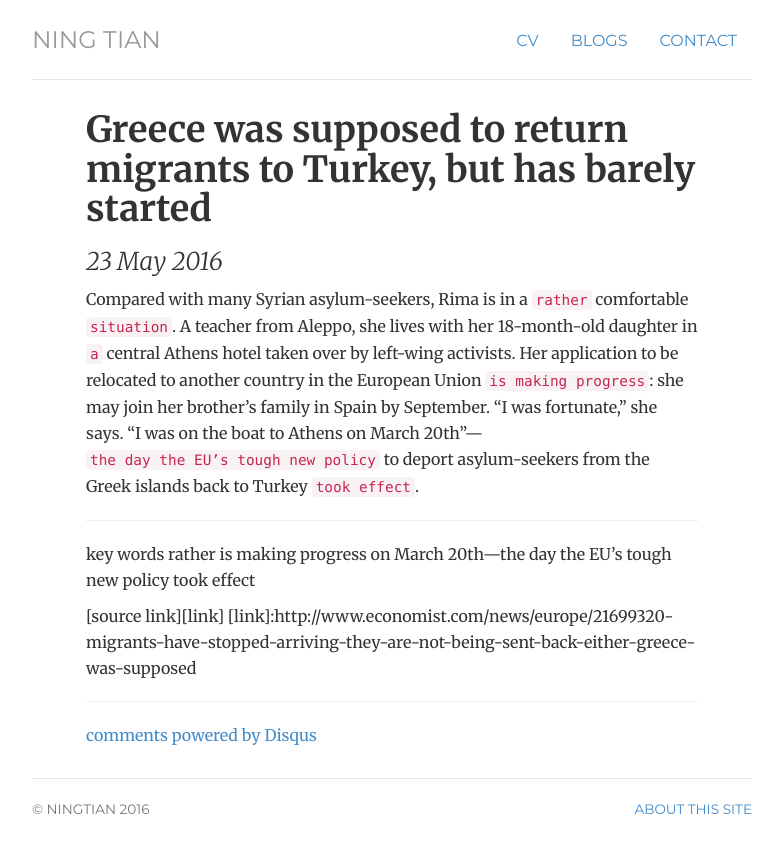
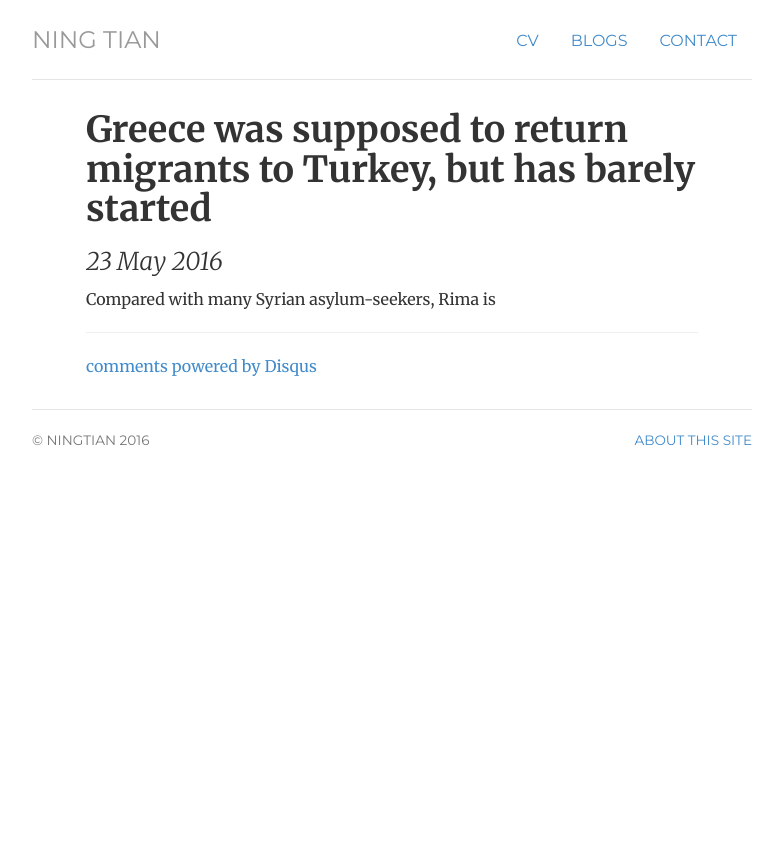
Before and after one commit to ningtian/ningtian.github.io, a Jekyll site: the page built from _posts/2016-05-23-ning-tian-site-launched.md, in a window 1280 px wide. Shown: the top 853 px of the page, without its empty margins (248-1031 px from the left). Built offline with Jekyll 4.4.1, drawn with Linux system fonts in a browser that asks for light colours; comment, search, counter and statistics services are not loaded.

Commit message:
Update 2016-05-23-ning-tian-site-launched.md

```diff
--- a/_posts/2016-05-23-ning-tian-site-launched.md
+++ b/_posts/2016-05-23-ning-tian-site-launched.md
@@ -3,14 +3,4 @@ layout: post
 title: "Greece was supposed to return migrants to Turkey, but has barely started"
 ---
 
-Compared with many Syrian asylum-seekers, Rima is in a `rather` comfortable `situation`. A teacher from Aleppo, she lives with her 18-month-old daughter in `a` central Athens hotel taken over by left-wing activists. Her application to be relocated to another country in the European Union `is making progress`: she may join her brother’s family in Spain by September. “I was fortunate,” she says. “I was on the boat to Athens on March 20th”—`the day the EU’s tough new policy` to deport asylum-seekers from the Greek islands back to Turkey `took effect`.
-
-************************
-key words
-rather
-is making progress
-on March 20th—the day the EU's tough new policy took effect
-
-
-[source link][link]
-[link]:http://www.economist.com/news/europe/21699320-migrants-have-stopped-arriving-they-are-not-being-sent-back-either-greece-was-supposed
+Compared with many Syrian asylum-seekers, Rima is
```
